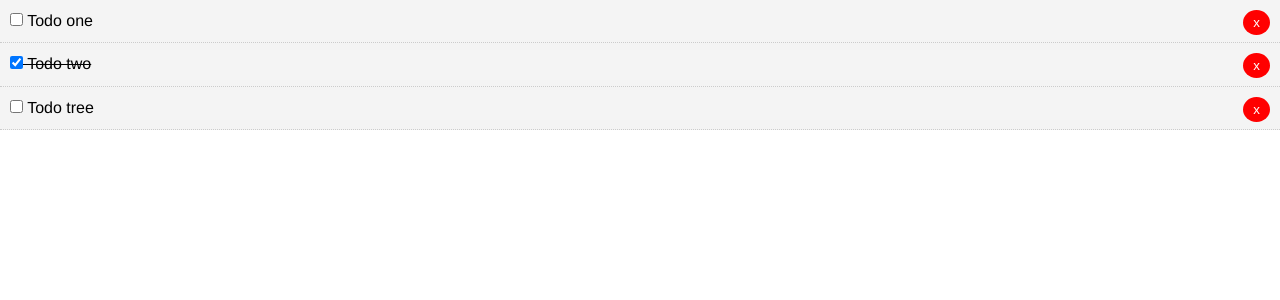
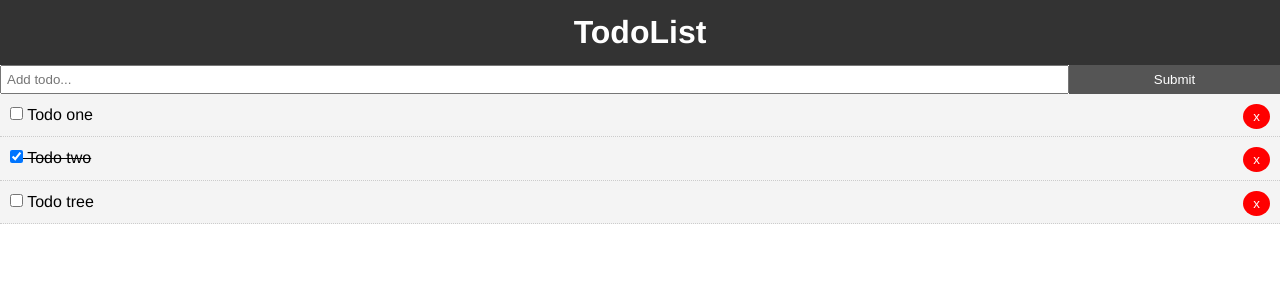
Before and after one commit to Galish/vue-todo-list, a Vue app: page / in a window 1280 px wide. Shown: the top 300 px of the page. Built offline with nearby package versions, Linux system fonts and the light colour scheme.

Commit message:
Add todo

```diff
--- a/package.json
+++ b/package.json
@@ -9,6 +9,7 @@
   },
   "dependencies": {
     "core-js": "^3.6.5",
+    "uuid": "^8.2.0",
     "vue": "^2.6.11"
   },
   "devDependencies": {
@@ -33,7 +34,10 @@
       "parser": "babel-eslint"
     },
     "rules": {
-      "indent": [1, "tab"]
+      "indent": [
+        1,
+        "tab"
+      ]
     }
   },
   "browserslist": [
--- a/src/App.vue
+++ b/src/App.vue
@@ -1,18 +1,28 @@
 <template>
 	<div id="app">
+		<Header />
+
+		<AddTodo
+			@add-todo="addTodo"
+		/>
+
 		<Todos
 			v-bind:todos="todos"
-			@deleteTodo="deleteTodo"
+			@delete-todo="deleteTodo"
 		/>
 	</div>
 </template>
 
 <script>
+import AddTodo from './components/AddTodo.vue'
+import Header from './components/Header.vue'
 import Todos from './components/Todos.vue'
 
 export default {
 	name: 'App',
 	components: {
+		AddTodo,
+		Header,
 		Todos
 	},
 	data() {
@@ -37,6 +47,9 @@ export default {
 		}
 	},
 	methods: {
+		addTodo(newTodo) {
+			this.todos.push(newTodo)
+		},
 		deleteTodo(id) {
 			this.todos = this.todos.filter(todo => todo.id !== id)
 		}
@@ -55,4 +68,16 @@ body {
 	font-family: Avenir, Helvetica, Arial, sans-serif;
 	line-height: 1.4;
 }
+
+button {
+	display: inline-block;
+	border: none;
+	background: #555;
+	color: #fff;
+	cursor: pointer;
+}
+
+button:hover {
+	background: #666;
+}
 </style>
--- /dev/null
+++ b/src/components/AddTodo.vue
@@ -0,0 +1,63 @@
+<template>
+	<div>
+		<form @submit="addTodo">
+			<input
+				class="text-input"
+				type="text"
+				name="title"
+				placeholder="Add todo..."
+				v-model="title"
+			/>
+
+			<button
+				class="button"
+				type="submit"
+			>
+				Submit
+			</button>
+		</form>
+	</div>
+</template>
+
+<script>
+import { v4 as uuidv4 } from 'uuid'
+
+export default {
+	name: 'AddTodo',
+	data() {
+		return {
+			title: ''
+		}
+	},
+	methods: {
+		addTodo(e) {
+			e.preventDefault()
+
+			if (this.title) {
+				return
+			}
+
+			const newTodo = {
+				id: uuidv4(),
+				title: this.title
+			}
+
+			this.$emit('add-todo', newTodo)
+			this.title = ''
+		}
+	}
+}
+</script>
+
+<style scoped>
+	form {
+		display: flex;
+	}
+	.text-input {
+		flex: 10;
+		padding: 5px;
+	}
+	.button {
+		flex: 2;
+	}
+</style>
--- /dev/null
+++ b/src/components/Header.vue
@@ -0,0 +1,24 @@
+<template>
+	<header class="header">
+		<h1>TodoList</h1>
+	</header>
+</template>
+
+<script>
+export default {
+	name: 'Header'
+}
+</script>
+
+<style>
+	.header {
+		background: #333;
+		color: #fff;
+		text-align: center;
+		padding: 10px;
+	}
+	.header a {
+		color: #fff;
+		padding-right: 5px;
+	}
+</style>
--- a/src/components/TodoItem.vue
+++ b/src/components/TodoItem.vue
@@ -11,7 +11,7 @@
 
 			<button
 				class="deleteButton"
-				@click="$emit('deleteTodo')"
+				@click="$emit('delete-todo')"
 			>
 				x
 			</button>
@@ -45,5 +45,6 @@ export default {
 		border-radius: 50%;
 		cursor: pointer;
 		float: right;
+		outline: none;
 	}
 </style>
--- a/src/components/Todos.vue
+++ b/src/components/Todos.vue
@@ -6,7 +6,7 @@
 		>
 			<TodoItem
 				v-bind:todo="todo"
-				@deleteTodo="$emit('deleteTodo', todo.id)"
+				@delete-todo="$emit('delete-todo', todo.id)"
 			/>
 		</div>
 	</div>
```
Also changed, not shown: 1 other file (tests, documents, lock files or other folders).
